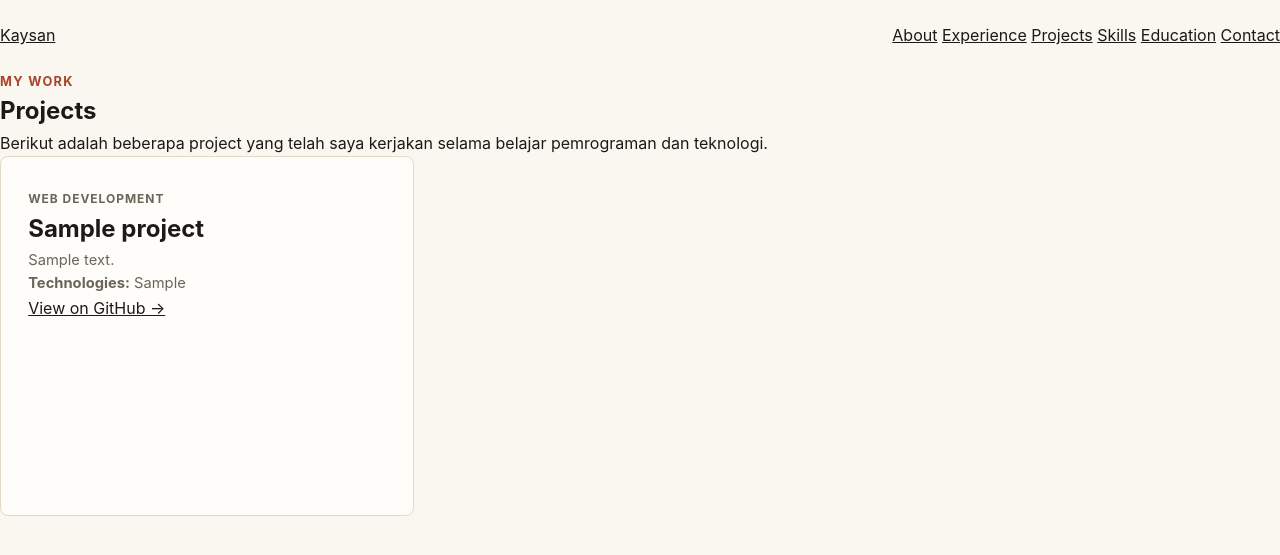
After one commit to kaysansalman-cyber/myportofolio, a Django app: page /projects/ in a window 1280 px wide. The commit adds this page. Shown: the top 555 px of the page. Run offline with Django 5.2, Linux system fonts and the light colour scheme; tables that the repository leaves empty hold one stand-in row (values such as "Sample post").

Commit message:
feat: add projects page and homepage navigation

```diff
--- a/templates/index.html
+++ b/templates/index.html
@@ -24,8 +24,8 @@
             <nav class="main-nav" aria-label="Main navigation">
                 <a href="#about">About</a>
                 <a href="#skills">Skills</a>
-                <a href="#projects">Projects</a>
-                <a href="{% url 'show_experience' %}">Experience</a>
+                <a href="{% url 'main:show_projects' %}">Projects</a>
+                <a href="{% url 'main:show_experience' %}">Experience</a>
                 <a href="#education">Education</a>
                 <a href="#contact">Contact</a>
             </nav>
--- /dev/null
+++ b/templates/projects.html
@@ -0,0 +1,102 @@
+{% load static %}
+
+<!DOCTYPE html>
+<html lang="en">
+<head>
+    <meta charset="UTF-8">
+    <meta name="viewport" content="width=device-width, initial-scale=1.0">
+    <title>Projects - Kaysan</title>
+
+    <link rel="stylesheet" href="{% static 'css/style.css' %}">
+</head>
+
+<body>
+
+    <!-- ==================== NAVBAR ==================== -->
+    <nav>
+        <div class="nav-container">
+            <a href="{% url 'main:show_main' %}" class="logo">
+                Kaysan
+            </a>
+
+            <div class="nav-links">
+                <a href="{% url 'main:show_main' %}#about">About</a>
+                <a href="{% url 'main:show_experience' %}">Experience</a>
+                <a href="{% url 'main:show_projects' %}">Projects</a>
+                <a href="{% url 'main:show_main' %}#skills">Skills</a>
+                <a href="{% url 'main:show_main' %}#education">Education</a>
+                <a href="{% url 'main:show_main' %}#contact">Contact</a>
+            </div>
+        </div>
+    </nav>
+
+
+    <!-- ==================== PROJECTS ==================== -->
+    <main class="projects-page">
+
+        <section class="projects-section">
+
+            <div class="section-header">
+                <p class="section-label">MY WORK</p>
+                <h1>Projects</h1>
+                <p>
+                    Berikut adalah beberapa project yang telah saya kerjakan
+                    selama belajar pemrograman dan teknologi.
+                </p>
+            </div>
+
+
+            <div class="projects-grid">
+
+                {% for project in projects %}
+
+                <article class="project-card">
+
+                    <div class="project-card-content">
+
+                        <span class="project-type">
+                            {{ project.get_project_type_display }}
+                        </span>
+
+                        <h2>{{ project.title }}</h2>
+
+                        <p>
+                            {{ project.description }}
+                        </p>
+
+                        <p class="project-technologies">
+                            <strong>Technologies:</strong>
+                            {{ project.technologies }}
+                        </p>
+
+                        {% if project.github_url %}
+                        <a
+                            href="{{ project.github_url }}"
+                            target="_blank"
+                            rel="noopener noreferrer"
+                            class="project-link"
+                        >
+                            View on GitHub →
+                        </a>
+                        {% endif %}
+
+                    </div>
+
+                </article>
+
+                {% empty %}
+
+                <p>
+                    Belum ada project yang tersedia.
+                </p>
+
+                {% endfor %}
+
+            </div>
+
+        </section>
+
+    </main>
+
+</body>
+</html>
```
